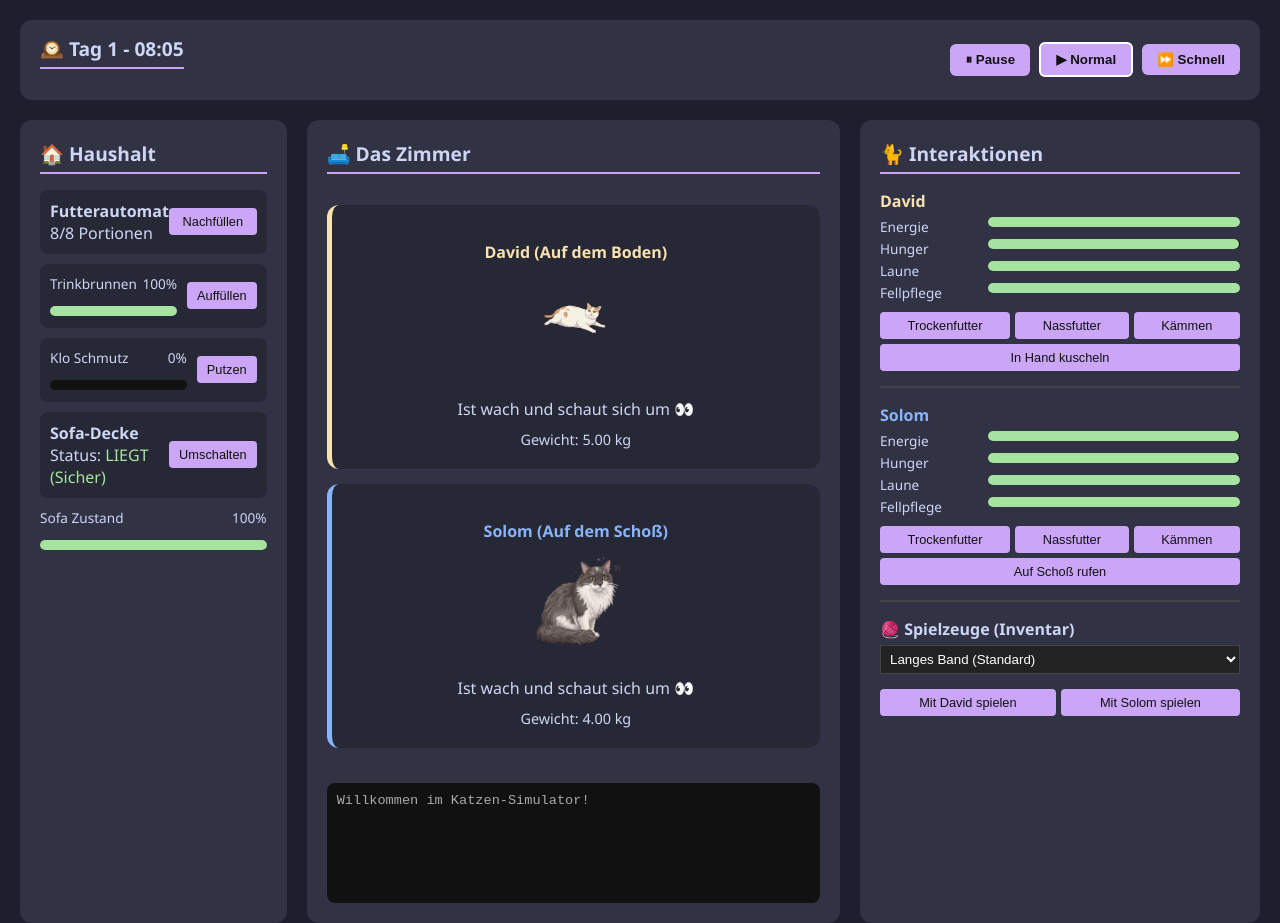
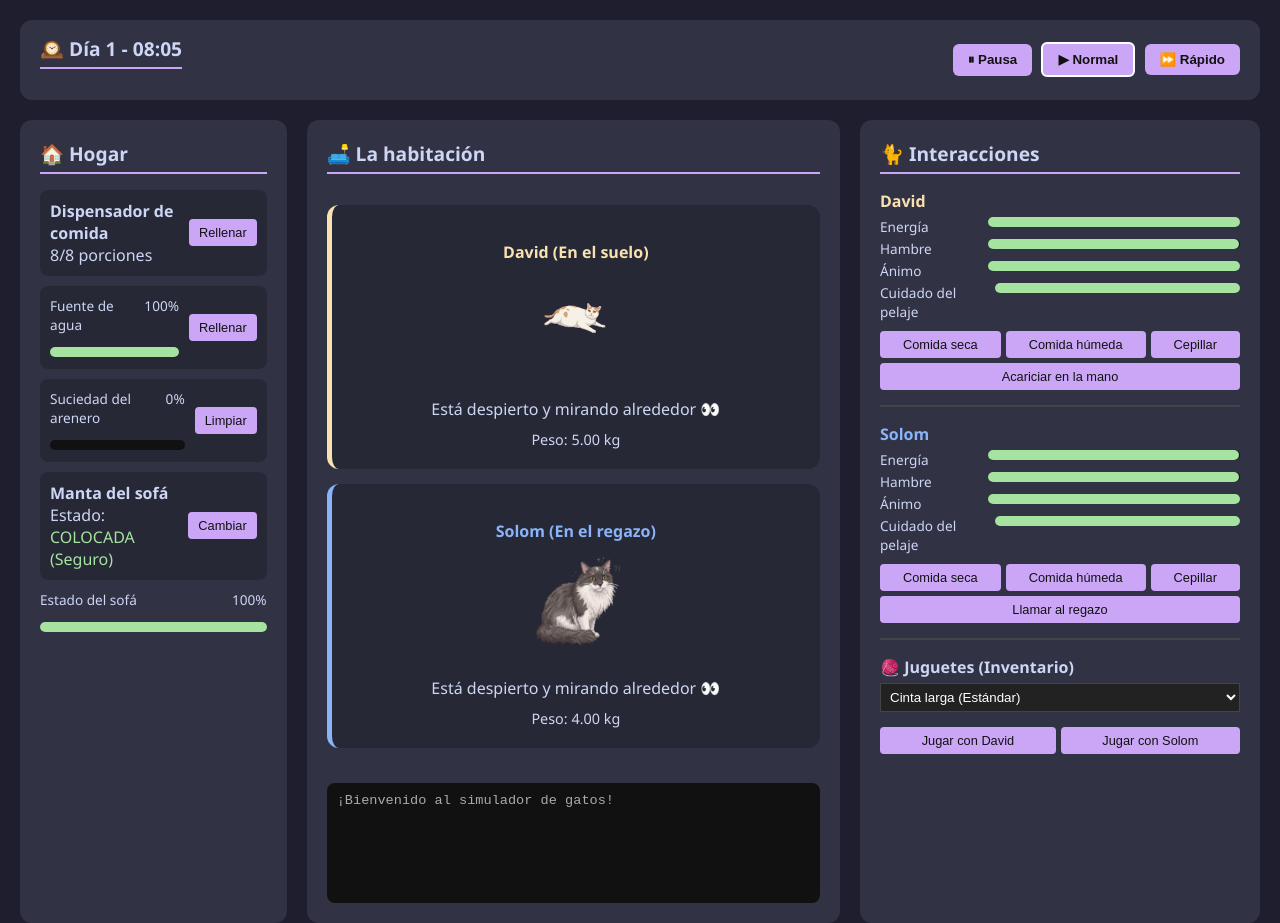
Before and after one commit to branding93/cat_game, a plain HTML site: page index.html in a window 1280 px wide. Drawn offline with Linux system fonts and the light colour scheme.

Commit message:
spanisch

```diff
--- a/app.js
+++ b/app.js
@@ -69,7 +69,7 @@ function onTick() {
     // Zerstörung Sofa
     if (isNight && cats.solom.energy > 50 && !haushalt.blanketOn) {
         haushalt.sofaHealth = Math.max(0, haushalt.sofaHealth - 0.2);
-        if (Math.random() < 0.05) log("⚠️ Solom kratzt am ungeschützten Sofa!");
+        if (Math.random() < 0.05) log("⚠️ ¡Solom está arañando el sofá sin protección!");
     }
 }
 function updateCatNeeds(id, energyDrain, hungerDrain) {
@@ -127,9 +127,9 @@ function onHourChange() {
             cats.solom.hunger = Math.min(100, cats.solom.hunger + 40);
             applyWeightGainFromOvereating('david', davidHungerBeforeEating);
             applyWeightGainFromOvereating('solom', solomHungerBeforeEating);
-            log(`Automat hat gefüttert! (Noch ${haushalt.feeder} Portionen)`);
+            log(`¡El dispensador dio comida! (Quedan ${haushalt.feeder} porciones)`);
         } else {
-            log("⚠️ Futterautomat ist leer!");
+            log("⚠️ ¡El dispensador de comida está vacío!");
             cats.david.mood = Math.max(0, cats.david.mood - 20);
             cats.solom.mood = Math.max(0, cats.solom.mood - 20);
         }
@@ -138,7 +138,7 @@ function onHourChange() {
 // --- 5. INTERAKTIONEN ---
 function feedCat(id, type) {
     if (id === 'david' && type === 'nass') {
-        log("David schnuppert am Nassfutter und dreht sich angewidert weg.");
+        log("David huele la comida húmeda y se da la vuelta con cara de desagrado.");
         cats.david.mood = Math.max(0, cats.david.mood - 10);
     } else {
         const hungerBeforeEating = cats[id].hunger;
@@ -146,33 +146,33 @@ function feedCat(id, type) {
         cats[id].isSleeping = false;
         haushalt.litter = Math.min(100, haushalt.litter + 2); // Fressen macht voll
         applyWeightGainFromOvereating(id, hungerBeforeEating);
-        log(`${cats[id].name} hat ${type}futter gefressen.`);
+        log(`${cats[id].name} comió alimento ${type === 'trocken' ? 'seco' : 'húmedo'}.`);
     }
     updateUI();
 }
 function groomCat(id) {
-    if (cats[id].fell < 50) log(`${cats[id].name}s Fell war verfilzt. Das Kämmen hat lange gedauert.`);
+    if (cats[id].fell < 50) log(`El pelaje de ${cats[id].name} estaba enredado. Cepillarlo tomó bastante tiempo.`);
     cats[id].fell = 100;
     cats[id].mood = Math.min(100, cats[id].mood + 10);
-    log(`${cats[id].name} wurde gebürstet.`);
+    log(`${cats[id].name} fue cepillado.`);
     updateUI();
 }
 function petCat(id) {
     if (id === 'david') {
         cats.david.mood = 100;
         cats.david.isSleeping = false;
-        log("David kuschelt sich glücklich in deine Hand. Schnurr...");
+        log("David se acurruca feliz en tu mano. Prrr...");
     }
     if (id === 'solom') {
         cats.solom.mood = 100;
         cats.solom.isSleeping = false;
-        log("Solom kommt herüber, setzt sich auf deine Beine und kuschelt auf deinem Schoß. Schnurr...");
+        log("Solom se acerca, se sienta sobre tus piernas y se acurruca en tu regazo. Prrr...");
     }
     updateUI();
 }
 function toggleBlanket() {
     haushalt.blanketOn = !haushalt.blanketOn;
-    log(`Decke ist jetzt ${haushalt.blanketOn ? 'AUF' : 'NEBEN'} dem Sofa.`);
+    log(`La manta ahora está ${haushalt.blanketOn ? 'SOBRE' : 'FUERA DE'} el sofá.`);
     updateUI();
 }
 function playWith(id) {
@@ -180,81 +180,76 @@ function playWith(id) {
     let success = false;
     let c = cats[id];
     c.isSleeping = false;
-
     if (id === 'david') {
         if (toy === 'karton') {
             success = true;
-            log("David springt in den Karton. Nur die Augen gucken raus!");
+            log("David salta dentro de la caja. ¡Solo se le ven los ojos!");
             c.mood = 100;
             handlePlayEffects('david', 8);
             setTemporaryVisualState('david', 'karton', 3500);
         }
         else if (toy === 'kaefer') {
             success = true;
-            log("David schaut dem Käfer zu. Er bewegt sich kaum, aber ist animiert.");
+            log("David observa el escarabajo. Casi no se mueve, pero está entretenido.");
             c.activity += 20;
             handlePlayEffects('david', 10);
             setTemporaryVisualState('david', 'spielt', 2500);
         }
         else if (Math.random() < c.playChance) {
             success = true;
-            log("Unglaublich! David spielt kurz mit.");
+            log("¡Increíble! David juega un rato.");
             c.activity += 50;
             handlePlayEffects('david', 20);
             setTemporaryVisualState('david', 'spielt', 2500);
         }
         else {
-            log("David gähnt und ignoriert das Spielzeug.");
+            log("David bosteza e ignora el juguete.");
             c.mood = Math.max(0, c.mood - 5);
         }
     }
-
     if (id === 'solom') {
         if (toy === 'laser') {
             success = true;
-            log("Solom flitzt wie verrückt dem Laser hinterher!");
+            log("¡Solom corre detrás del láser como loco!");
             c.activity += 80;
             handlePlayEffects('solom', 40);
             setTemporaryVisualState('solom', 'spielt', 2500);
         }
         else if (toy === 'stab') {
             success = true;
-            log("Solom springt nach dem Stab!");
+            log("¡Solom salta hacia la varita!");
             c.activity += 50;
             handlePlayEffects('solom', 20);
             setTemporaryVisualState('solom', 'spielt', 2500);
         }
         else if (toy === 'minze') {
             success = true;
-            log("Solom ist am Kratzbaum beschäftigt.");
+            log("Solom está ocupado en el rascador.");
             haushalt.scratchPost = Math.max(0, haushalt.scratchPost - 10);
             handlePlayEffects('solom', 12);
             setTemporaryVisualState('solom', 'spielt', 2500);
         }
         else {
             success = true;
-            log("Solom spielt fröhlich.");
+            log("Solom juega feliz.");
             c.activity += 30;
             handlePlayEffects('solom', 15);
             setTemporaryVisualState('solom', 'spielt', 2500);
         }
     }
-
     if (toy === 'baldrian' && success) {
         c.mood = 100;
         setTimeout(() => {
             c.isSleeping = true;
-            log(`${c.name} ist vom Baldrian eingeschlafen.`);
+            log(`${c.name} se quedó dormido por la valeriana.`);
             updateUI();
         }, 2000);
     }
-
     if (toy === 'laser' && id === 'solom') {
-        log("David guckt genervt beim Laser-Spiel zu...");
+        log("David mira el juego con láser con cara de fastidio...");
         cats.david.mood = Math.max(0, cats.david.mood - 15);
         setTemporaryVisualState('david', 'sauer', 2500);
     }
-
     updateUI();
 }
 function setTemporaryVisualState(id, state, durationMs) {
@@ -309,7 +304,7 @@ function updateUI() {
     document.getElementById('ui-litter-val').innerText = Math.round(haushalt.litter) + '%';
     document.getElementById('ui-sofa').value = haushalt.sofaHealth;
     document.getElementById('ui-sofa-val').innerText = Math.round(haushalt.sofaHealth) + '%';
-    document.getElementById('ui-blanket').innerText = haushalt.blanketOn ? "LIEGT (Sicher)" : "FEHLT (Gefahr!)";
+    document.getElementById('ui-blanket').innerText = haushalt.blanketOn ? "COLOCADA (Seguro)" : "NO ESTÁ (¡Peligro!)";
     document.getElementById('ui-blanket').style.color = haushalt.blanketOn ? "var(--success)" : "var(--danger)";
     // Katzen Stats & Visuals
     ['david', 'solom'].forEach(id => {
@@ -320,19 +315,19 @@ function updateUI() {
         document.getElementById(`f-${id}`).value = c.fell;
         document.getElementById(`weight-${id}`).innerText = c.weight.toFixed(2);
         // Sprite / Text Logic
-        let statusText = c.isSleeping ? "Schläft tief und fest 💤" : "Ist wach und schaut sich um 👀";
+        let statusText = c.isSleeping ? "Duerme profundamente 💤" : "Está despierto y mirando alrededor 👀";
         let sprite = c.isSleeping ? (id==='david' ? '😴' : '💤') : (id==='david' ? '🐈' : '🐈‍⬛');
         const visualState = getVisualState(id);
         if (c.hunger < 30) {
-            statusText = "Miaut laut vor Hunger! 😾";
+            statusText = "¡Maúlla fuerte por hambre! 😾";
             sprite = '🙀';
         }
         else if (c.mood < 30) {
-            statusText = "Ist schlecht gelaunt.";
+            statusText = "Está de mal humor.";
             sprite = '😾';
         }
         if(id === 'solom' && (game.hour >= 22 || game.hour < 5) && !c.isSleeping) {
-            statusText = "Nachtaktiv! Zoomies! ⚡";
+            statusText = "¡Activo de noche! ¡Zoomies! ⚡";
             sprite = '🐆';
         }
         document.getElementById(`status-${id}`).innerText = statusText;
--- a/index.html
+++ b/index.html
@@ -1,118 +1,118 @@
 <!DOCTYPE html>
-<html lang="de">
+<html lang="es-419">
 <head>
     <meta charset="UTF-8">
     <meta name="viewport" content="width=device-width, initial-scale=1.0">
-    <title>Kater-Tamagotchi: David & Solom</title>
+    <title>Tamagotchi de gatos: David y Solom</title>
     <link rel="stylesheet" href="style.css">
 </head>
 <body>
     <header>
         <div>
-            <h2>🕰️ Tag <span id="ui-day">1</span> - <span id="ui-time">08:00</span></h2>
+            <h2>🕰️ Día <span id="ui-day">1</span> - <span id="ui-time">08:00</span></h2>
         </div>
         <div class="time-controls">
-            <button id="btn-pause" onclick="setSpeed(0)">⏸ Pause</button>
+            <button id="btn-pause" onclick="setSpeed(0)">⏸ Pausa</button>
             <button id="btn-normal" class="active" onclick="setSpeed(1)">▶ Normal</button>
-            <button id="btn-fast" onclick="setSpeed(10)">⏩ Schnell</button>
+            <button id="btn-fast" onclick="setSpeed(10)">⏩ Rápido</button>
         </div>
     </header>
     <div class="dashboard">
         <div class="panel">
-            <h2>🏠 Haushalt</h2>
+            <h2>🏠 Hogar</h2>
             <div class="household-item">
                 <div>
-                    <strong>Futterautomat</strong><br>
-                    <span id="ui-feeder">8</span>/8 Portionen
+                    <strong>Dispensador de comida</strong><br>
+                    <span id="ui-feeder">8</span>/8 porciones
                 </div>
-                <button class="action-btn" onclick="haushalt.feeder = 8; log('Automat aufgefüllt.'); updateUI();">Nachfüllen</button>
+                <button class="action-btn" onclick="haushalt.feeder = 8; log('Dispensador rellenado.'); updateUI();">Rellenar</button>
             </div>
             <div class="household-item">
                 <div style="width: 100%;">
-                    <div class="stat-label"><span>Trinkbrunnen</span> <span id="ui-water-val">100%</span></div>
+                    <div class="stat-label"><span>Fuente de agua</span> <span id="ui-water-val">100%</span></div>
                     <progress id="ui-water" value="100" max="100"></progress>
                 </div>
-                <button class="action-btn" style="margin-left: 10px;" onclick="haushalt.water = 100; log('Brunnen gefüllt.'); updateUI();">Auffüllen</button>
+                <button class="action-btn" style="margin-left: 10px;" onclick="haushalt.water = 100; log('Fuente rellenada.'); updateUI();">Rellenar</button>
             </div>
             <div class="household-item">
                 <div style="width: 100%;">
-                    <div class="stat-label"><span>Klo Schmutz</span> <span id="ui-litter-val">0%</span></div>
+                    <div class="stat-label"><span>Suciedad del arenero</span> <span id="ui-litter-val">0%</span></div>
                     <progress id="ui-litter" value="0" max="100" class="warning"></progress>
                 </div>
-                <button class="action-btn" style="margin-left: 10px;" onclick="haushalt.litter = 0; log('Klos geputzt.'); updateUI();">Putzen</button>
+                <button class="action-btn" style="margin-left: 10px;" onclick="haushalt.litter = 0; log('Areneros limpiados.'); updateUI();">Limpiar</button>
             </div>
             <div class="household-item">
                 <div>
-                    <strong>Sofa-Decke</strong><br>
-                    Status: <span id="ui-blanket">LIEGT</span>
+                    <strong>Manta del sofá</strong><br>
+                    Estado: <span id="ui-blanket">COLOCADA (Seguro)</span>
                 </div>
-                <button class="action-btn" onclick="toggleBlanket()">Umschalten</button>
+                <button class="action-btn" onclick="toggleBlanket()">Cambiar</button>
             </div>
             <div class="stat-group">
-                <div class="stat-label"><span>Sofa Zustand</span> <span id="ui-sofa-val">100%</span></div>
+                <div class="stat-label"><span>Estado del sofá</span> <span id="ui-sofa-val">100%</span></div>
                 <progress id="ui-sofa" value="100" max="100"></progress>
             </div>
         </div>
         <div class="panel room-display">
-            <h2>🛋️ Das Zimmer</h2>
+            <h2>🛋️ La habitación</h2>
             <div class="cat-visual" id="visual-david">
-                <h3 style="color: var(--david)">David (Auf dem Boden)</h3>
+                <h3 style="color: var(--david)">David (En el suelo)</h3>
                 <div class="cat-sprite" id="sprite-david">🐈</div>
-                <div id="status-david">Schläft faul...</div>
-                <div style="margin-top: 10px; font-size: 0.9rem;">Gewicht: <span id="weight-david">5.0</span> kg</div>
+                <div id="status-david">Durmiendo tranquilamente...</div>
+                <div style="margin-top: 10px; font-size: 0.9rem;">Peso: <span id="weight-david">5.0</span> kg</div>
             </div>
             <div class="cat-visual" id="visual-solom">
-                <h3 style="color: var(--solom)">Solom (Auf dem Schoß)</h3>
+                <h3 style="color: var(--solom)">Solom (En el regazo)</h3>
                 <div class="cat-sprite" id="sprite-solom">🐈‍⬛</div>
-                <div id="status-solom">Beobachtet dich...</div>
-                <div style="margin-top: 10px; font-size: 0.9rem;">Gewicht: <span id="weight-solom">4.0</span> kg</div>
+                <div id="status-solom">Te está observando...</div>
+                <div style="margin-top: 10px; font-size: 0.9rem;">Peso: <span id="weight-solom">4.0</span> kg</div>
             </div>
-            <div id="log">Willkommen im Katzen-Simulator!</div>
+            <div id="log">¡Bienvenido al simulador de gatos!</div>
         </div>
         <div class="panel">
-            <h2>🐈 Interaktionen</h2>
+            <h2>🐈 Interacciones</h2>
             <h3 style="color: var(--david)">David</h3>
             <div class="stat-group">
-                <div class="stat-label"><span>Energie</span> <progress id="e-david" value="100" max="100" style="width: 70%;"></progress></div>
-                <div class="stat-label"><span>Hunger</span> <progress id="h-david" value="100" max="100" style="width: 70%;"></progress></div>
-                <div class="stat-label"><span>Laune</span> <progress id="m-david" value="100" max="100" style="width: 70%;"></progress></div>
-                <div class="stat-label"><span>Fellpflege</span> <progress id="f-david" value="100" max="100" style="width: 70%;"></progress></div>
+                <div class="stat-label"><span>Energía</span> <progress id="e-david" value="100" max="100" style="width: 70%;"></progress></div>
+                <div class="stat-label"><span>Hambre</span> <progress id="h-david" value="100" max="100" style="width: 70%;"></progress></div>
+                <div class="stat-label"><span>Ánimo</span> <progress id="m-david" value="100" max="100" style="width: 70%;"></progress></div>
+                <div class="stat-label"><span>Cuidado del pelaje</span> <progress id="f-david" value="100" max="100" style="width: 70%;"></progress></div>
             </div>
             <div class="btn-group">
-                <button class="action-btn" onclick="feedCat('david', 'trocken')">Trockenfutter</button>
-                <button class="action-btn" onclick="feedCat('david', 'nass')">Nassfutter</button>
-                <button class="action-btn" onclick="groomCat('david')">Kämmen</button>
-                <button class="action-btn" onclick="petCat('david')">In Hand kuscheln</button>
+                <button class="action-btn" onclick="feedCat('david', 'trocken')">Comida seca</button>
+                <button class="action-btn" onclick="feedCat('david', 'nass')">Comida húmeda</button>
+                <button class="action-btn" onclick="groomCat('david')">Cepillar</button>
+                <button class="action-btn" onclick="petCat('david')">Acariciar en la mano</button>
             </div>
             <hr style="border:1px solid #444; margin: 15px 0;">
             <h3 style="color: var(--solom)">Solom</h3>
             <div class="stat-group">
-                <div class="stat-label"><span>Energie</span> <progress id="e-solom" value="100" max="100" style="width: 70%;"></progress></div>
-                <div class="stat-label"><span>Hunger</span> <progress id="h-solom" value="100" max="100" style="width: 70%;"></progress></div>
-                <div class="stat-label"><span>Laune</span> <progress id="m-solom" value="100" max="100" style="width: 70%;"></progress></div>
-                <div class="stat-label"><span>Fellpflege</span> <progress id="f-solom" value="100" max="100" style="width: 70%;"></progress></div>
+                <div class="stat-label"><span>Energía</span> <progress id="e-solom" value="100" max="100" style="width: 70%;"></progress></div>
+                <div class="stat-label"><span>Hambre</span> <progress id="h-solom" value="100" max="100" style="width: 70%;"></progress></div>
+                <div class="stat-label"><span>Ánimo</span> <progress id="m-solom" value="100" max="100" style="width: 70%;"></progress></div>
+                <div class="stat-label"><span>Cuidado del pelaje</span> <progress id="f-solom" value="100" max="100" style="width: 70%;"></progress></div>
             </div>
             <div class="btn-group">
-                <button class="action-btn" onclick="feedCat('solom', 'trocken')">Trockenfutter</button>
-                <button class="action-btn" onclick="feedCat('solom', 'nass')">Nassfutter</button>
-                <button class="action-btn" onclick="groomCat('solom')">Kämmen</button>
-                <button class="action-btn" onclick="petCat('solom')">Auf Schoß rufen</button>
+                <button class="action-btn" onclick="feedCat('solom', 'trocken')">Comida seca</button>
+                <button class="action-btn" onclick="feedCat('solom', 'nass')">Comida húmeda</button>
+                <button class="action-btn" onclick="groomCat('solom')">Cepillar</button>
+                <button class="action-btn" onclick="petCat('solom')">Llamar al regazo</button>
             </div>
             <hr style="border:1px solid #444; margin: 15px 0;">
-            <h3>🧶 Spielzeuge (Inventar)</h3>
+            <h3>🧶 Juguetes (Inventario)</h3>
             <select id="toy-select" style="width: 100%; padding: 5px; margin-bottom: 5px; background: #222; color: #fff; border: 1px solid #444;">
-                <option value="band">Langes Band (Standard)</option>
-                <option value="baldrian">Kuscheltier mit Baldrian</option>
-                <option value="stab">Stab mit Band</option>
-                <option value="simon">Simon's Cat Kuscheltier</option>
-                <option value="laser">Laserpointer (Solom Spezial)</option>
-                <option value="karton">Leerer Amazon-Karton (David Spezial)</option>
-                <option value="kaefer">Ferngesteuerter Käfer</option>
-                <option value="minze">Katzenminze am Kratzbaum</option>
+                <option value="band">Cinta larga (Estándar)</option>
+                <option value="baldrian">Peluche con valeriana</option>
+                <option value="stab">Varita con cinta</option>
+                <option value="simon">Peluche de Simon's Cat</option>
+                <option value="laser">Puntero láser (Especial de Solom)</option>
+                <option value="karton">Caja vacía de Amazon (Especial de David)</option>
+                <option value="kaefer">Escarabajo teledirigido</option>
+                <option value="minze">Hierba gatera en el rascador</option>
             </select>
             <div class="btn-group">
-                <button class="action-btn" onclick="playWith('david')">Mit David spielen</button>
-                <button class="action-btn" onclick="playWith('solom')">Mit Solom spielen</button>
+                <button class="action-btn" onclick="playWith('david')">Jugar con David</button>
+                <button class="action-btn" onclick="playWith('solom')">Jugar con Solom</button>
             </div>
         </div>
     </div>
```
